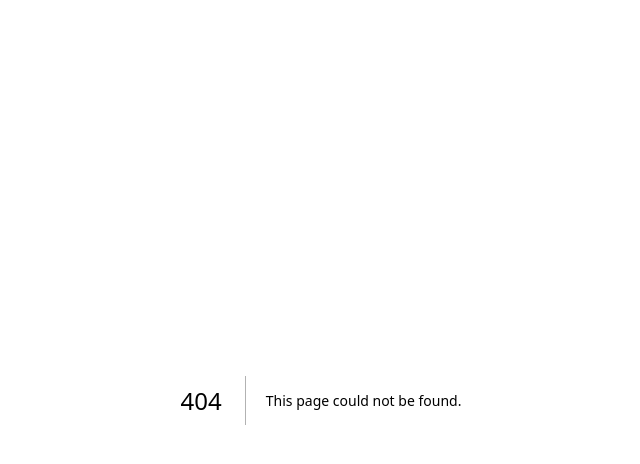
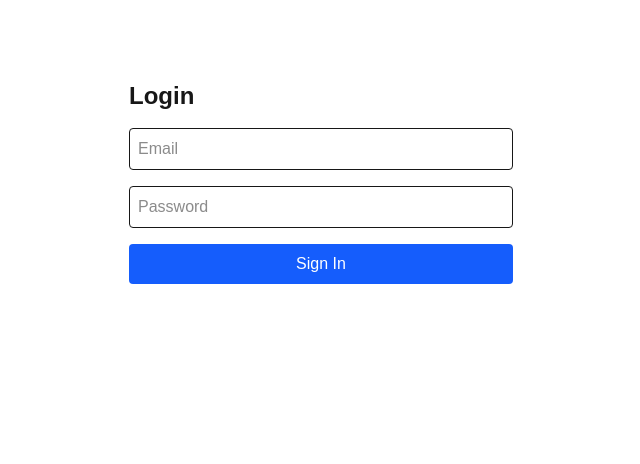
Before and after one commit to tiago-Mega/ISCF_Lab1, a Next.js app in the folder iscf-app/: page /login in a window 1280 px wide. Before the commit this address had no page. Shown: the top 464 px of the page, without its empty margins (319-959 px from the left). Built offline with nearby package versions, Linux system fonts and the light colour scheme; no server answers.

Commit message:
web authentication, and session management.

```diff
--- /dev/null
+++ b/iscf-app/app/login/page.tsx
@@ -0,0 +1,34 @@
+'use client'
+import { useState } from 'react'
+import { createClient } from '@/lib/client'
+import { useRouter } from 'next/navigation'
+
+export default function LoginPage() {
+  const [email, setEmail] = useState('')
+  const [password, setPassword] = useState('')
+  const [error, setError] = useState('')
+  const router = useRouter()
+  const supabase = createClient()
+
+  const handleLogin = async (e: React.FormEvent) => {
+    e.preventDefault()
+    const { error } = await supabase.auth.signInWithPassword({ email, password })
+    if (error) {
+      setError(error.message)
+    } else {
+      router.push('/')  // redirect to dashboard after login
+    }
+  }
+
+  return (
+    <form onSubmit={handleLogin} className="flex flex-col gap-4 max-w-sm mx-auto mt-20">
+      <h1 className="text-2xl font-bold">Login</h1>
+      {error && <p className="text-red-500">{error}</p>}
+      <input type="email" placeholder="Email" value={email}
+        onChange={e => setEmail(e.target.value)} className="border p-2 rounded" required />
+      <input type="password" placeholder="Password" value={password}
+        onChange={e => setPassword(e.target.value)} className="border p-2 rounded" required />
+      <button type="submit" className="bg-blue-600 text-white p-2 rounded">Sign In</button>
+    </form>
+  )
+}
--- /dev/null
+++ b/iscf-app/components/LogoutButton.tsx
@@ -0,0 +1,15 @@
+'use client'
+import { createClient } from '@/lib/client'
+import { useRouter } from 'next/navigation'
+
+export default function LogoutButton() {
+  const supabase = createClient()
+  const router = useRouter()
+
+  const handleLogout = async () => {
+    await supabase.auth.signOut()
+    router.push('/login')
+  }
+
+  return <button onClick={handleLogout}>Sign Out</button>
+}
--- /dev/null
+++ b/iscf-app/lib/client.ts
@@ -0,0 +1,8 @@
+import { createBrowserClient } from '@supabase/ssr'
+
+export function createClient() {
+  return createBrowserClient(
+    process.env.NEXT_PUBLIC_SUPABASE_URL!,
+    process.env.NEXT_PUBLIC_SUPABASE_ANON_KEY!
+  )
+}
--- /dev/null
+++ b/iscf-app/lib/server.ts
@@ -0,0 +1,19 @@
+import { createServerClient } from '@supabase/ssr'
+import { cookies } from 'next/headers'
+
+export async function createClient() {
+  const cookieStore = await cookies()
+  return createServerClient(
+    process.env.NEXT_PUBLIC_SUPABASE_URL!,
+    process.env.NEXT_PUBLIC_SUPABASE_ANON_KEY!,
+    {
+      cookies: {
+        getAll() { return cookieStore.getAll() },
+        setAll(cookiesToSet) {
+          cookiesToSet.forEach(({ name, value, options }) =>
+            cookieStore.set(name, value, options))
+        },
+      },
+    }
+  )
+}
--- /dev/null
+++ b/iscf-app/middleware.ts
@@ -0,0 +1,35 @@
+import { createServerClient } from '@supabase/ssr'
+import { NextResponse, type NextRequest } from 'next/server'
+
+export async function middleware(request: NextRequest) {
+  let supabaseResponse = NextResponse.next({ request })
+
+  const supabase = createServerClient(
+    process.env.NEXT_PUBLIC_SUPABASE_URL!,
+    process.env.NEXT_PUBLIC_SUPABASE_ANON_KEY!,
+    {
+      cookies: {
+        getAll() { return request.cookies.getAll() },
+        setAll(cookiesToSet) {
+          cookiesToSet.forEach(({ name, value, options }) =>
+            supabaseResponse.cookies.set(name, value, options))
+        },
+      },
+    }
+  )
+
+  const { data: { user } } = await supabase.auth.getUser()
+
+  // Redirect unauthenticated users away from protected routes
+  if (!user && !request.nextUrl.pathname.startsWith('/login')) {
+    const url = request.nextUrl.clone()
+    url.pathname = '/login'
+    return NextResponse.redirect(url)
+  }
+
+  return supabaseResponse
+}
+
+export const config = {
+  matcher: ['/((?!_next/static|_next/image|favicon.ico).*)'],
+}
--- a/iscf-app/package.json
+++ b/iscf-app/package.json
@@ -9,10 +9,11 @@
     "lint": "eslint"
   },
   "dependencies": {
-    "@supabase/supabase-js": "^2.99.2",
+    "@supabase/ssr": "^0.9.0",
+    "@supabase/supabase-js": "^2.99.3",
     "axios": "^1.13.6",
     "dotenv": "^17.3.1",
-    "next": "16.1.6",
+    "next": "^16.2.0",
     "react": "19.2.3",
     "react-dom": "19.2.3",
     "recharts": "^3.8.0"
```
Also changed, not shown: 2 other files (tests, documents, lock files or other folders).
